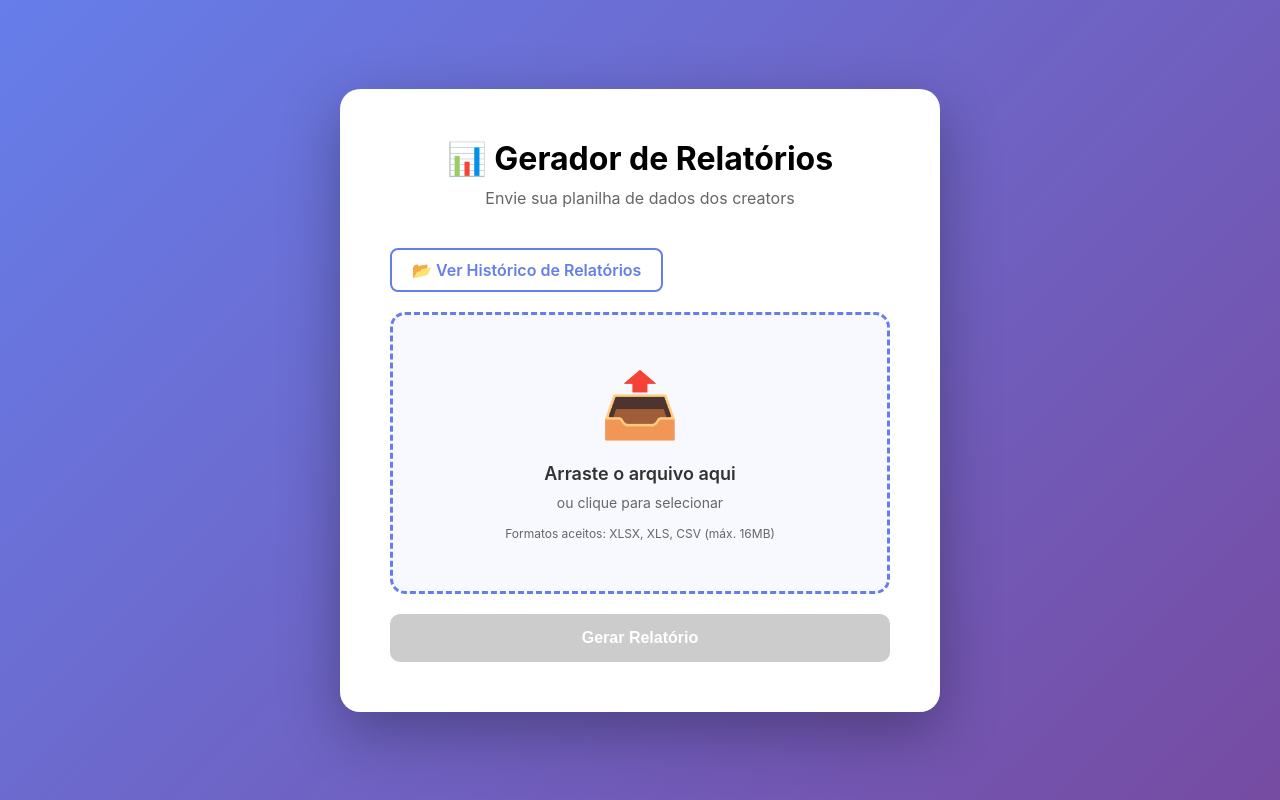
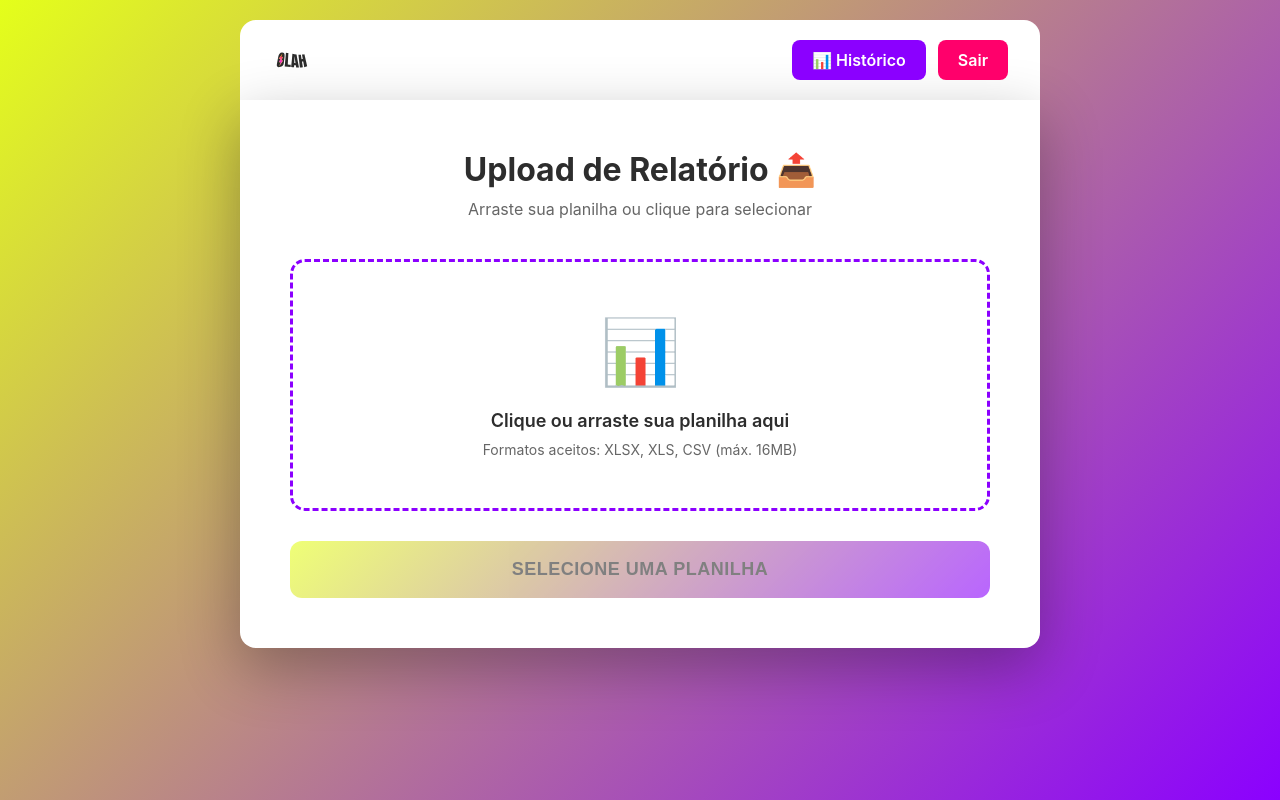
Before and after one commit to mktdgustavo-cmyk/tiktok-agency-reports, a Flask app: template templates/index.html in a window 1280 px wide. Run offline with Flask 3, Linux system fonts and the light colour scheme; the template is opened without the code that fills it, so the values that code supplies are empty.

Commit message:
Update index.html

```diff
--- a/templates/index.html
+++ b/templates/index.html
@@ -3,7 +3,7 @@
 <head>
     <meta charset="UTF-8">
     <meta name="viewport" content="width=device-width, initial-scale=1.0">
-    <title>Gerador de Relatórios - Agência</title>
+    <title>Upload · OLAH Agência</title>
     <style>
         * {
             margin: 0;
@@ -12,28 +12,77 @@
         }
 
         body {
-            font-family: -apple-system, BlinkMacSystemFont, 'Segoe UI', 'Roboto', sans-serif;
-            background: linear-gradient(135deg, #667eea 0%, #764ba2 100%);
+            font-family: 'Archivo', -apple-system, BlinkMacSystemFont, 'Segoe UI', sans-serif;
+            background: linear-gradient(135deg, #E4FF1A 0%, #8B00FF 100%);
             min-height: 100vh;
-            display: flex;
-            align-items: center;
-            justify-content: center;
             padding: 20px;
         }
 
+        /* Header */
+        .header {
+            background: white;
+            padding: 20px 32px;
+            border-radius: 16px 16px 0 0;
+            max-width: 800px;
+            margin: 0 auto 0;
+            display: flex;
+            justify-content: space-between;
+            align-items: center;
+        }
+
+        .logo {
+            height: 40px;
+        }
+
+        .header-actions {
+            display: flex;
+            gap: 12px;
+        }
+
+        .btn-header {
+            padding: 10px 20px;
+            border: none;
+            border-radius: 8px;
+            font-weight: 600;
+            cursor: pointer;
+            transition: all 0.3s;
+            text-decoration: none;
+            display: inline-block;
+        }
+
+        .btn-historico {
+            background: #8B00FF;
+            color: white;
+        }
+
+        .btn-historico:hover {
+            background: #7000CC;
+        }
+
+        .btn-logout {
+            background: #FF006B;
+            color: white;
+        }
+
+        .btn-logout:hover {
+            background: #E4FF1A;
+            color: #2D2D2D;
+        }
+
+        /* Container Principal */
         .container {
             background: white;
-            border-radius: 20px;
+            border-radius: 0 0 16px 16px;
             box-shadow: 0 20px 60px rgba(0,0,0,0.3);
             padding: 50px;
-            max-width: 600px;
-            width: 100%;
+            max-width: 800px;
+            margin: 0 auto;
         }
 
         h1 {
             font-size: 32px;
             margin-bottom: 10px;
-            color: #000;
+            color: #2D2D2D;
             text-align: center;
         }
 
@@ -44,25 +93,25 @@
             font-size: 16px;
         }
 
+        /* Upload Area */
         .upload-area {
-            border: 3px dashed #667eea;
+            border: 3px dashed #8B00FF;
             border-radius: 15px;
             padding: 50px 30px;
             text-align: center;
             cursor: pointer;
-            transition: all 0.3s ease;
-            background: #f8f9ff;
+            transition: all 0.3s;
+            margin-bottom: 30px;
         }
 
         .upload-area:hover {
-            border-color: #764ba2;
-            background: #f0f2ff;
+            border-color: #E4FF1A;
+            background: rgba(228, 255, 26, 0.1);
         }
 
         .upload-area.dragover {
-            border-color: #764ba2;
-            background: #e8ebff;
-            transform: scale(1.02);
+            border-color: #FF006B;
+            background: rgba(255, 0, 107, 0.1);
         }
 
         .upload-icon {
@@ -72,196 +121,218 @@
 
         .upload-text {
             font-size: 18px;
-            color: #333;
+            color: #2D2D2D;
             margin-bottom: 10px;
             font-weight: 600;
         }
 
-        .upload-subtext {
+        .upload-hint {
             font-size: 14px;
             color: #666;
         }
 
-        input[type="file"] {
+        #fileInput {
             display: none;
         }
 
-        .btn {
-            display: inline-block;
-            padding: 15px 40px;
-            background: linear-gradient(135deg, #667eea 0%, #764ba2 100%);
-            color: white;
-            border: none;
+        .file-info {
+            display: none;
+            background: rgba(139, 0, 255, 0.1);
+            padding: 15px;
             border-radius: 10px;
-            font-size: 16px;
-            font-weight: 600;
-            cursor: pointer;
-            transition: all 0.3s ease;
-            margin-top: 20px;
-            width: 100%;
+            margin-bottom: 20px;
+            text-align: center;
         }
 
-        .btn:hover {
-            transform: translateY(-2px);
-            box-shadow: 0 10px 20px rgba(102, 126, 234, 0.4);
+        .file-info.show {
+            display: block;
         }
 
-        .btn:disabled {
-            background: #ccc;
-            cursor: not-allowed;
-            transform: none;
+        .file-name {
+            font-weight: 600;
+            color: #8B00FF;
+            font-size: 16px;
         }
 
-        .progress {
+        /* Botão de Upload */
+        .btn-upload {
+            width: 100%;
+            padding: 18px;
+            background: linear-gradient(135deg, #E4FF1A 0%, #8B00FF 100%);
+            border: none;
+            border-radius: 12px;
+            font-size: 18px;
+            font-weight: 700;
+            color: #2D2D2D;
+            cursor: pointer;
+            transition: all 0.3s;
+            text-transform: uppercase;
+            letter-spacing: 0.5px;
+        }
+
+        .btn-upload:hover:not(:disabled) {
+            transform: translateY(-2px);
+            box-shadow: 0 8px 20px rgba(139, 0, 255, 0.3);
+        }
+
+        .btn-upload:disabled {
+            opacity: 0.6;
+            cursor: not-allowed;
+        }
+
+        /* Progress Bar */
+        .progress-container {
             display: none;
-            margin-top: 30px;
+            margin: 20px 0;
+        }
+
+        .progress-container.show {
+            display: block;
         }
 
         .progress-bar {
             width: 100%;
-            height: 10px;
-            background: #e0e0e0;
-            border-radius: 10px;
+            height: 30px;
+            background: #F5F5F5;
+            border-radius: 15px;
             overflow: hidden;
+            position: relative;
         }
 
-        .progress-bar-fill {
+        .progress-fill {
             height: 100%;
-            background: linear-gradient(90deg, #667eea 0%, #764ba2 100%);
+            background: linear-gradient(90deg, #E4FF1A 0%, #8B00FF 100%);
             width: 0%;
-            transition: width 0.3s ease;
-            animation: pulse 1.5s infinite;
-        }
-
-        @keyframes pulse {
-            0%, 100% { opacity: 1; }
-            50% { opacity: 0.6; }
+            transition: width 0.3s;
+            display: flex;
+            align-items: center;
+            justify-content: center;
         }
 
         .progress-text {
+            position: absolute;
+            width: 100%;
             text-align: center;
-            margin-top: 10px;
-            color: #666;
+            line-height: 30px;
+            font-weight: 600;
+            color: #2D2D2D;
             font-size: 14px;
         }
 
-        .alert {
-            padding: 15px;
-            border-radius: 10px;
-            margin-top: 20px;
-            display: none;
-        }
-
-        .alert-success {
-            background: #e8f5e9;
-            border: 2px solid #4caf50;
-            color: #2e7d32;
-        }
-
-        .alert-error {
-            background: #ffebee;
-            border: 2px solid #f44336;
-            color: #c62828;
-        }
-
-        .file-info {
-            display: none;
-            margin-top: 20px;
-            padding: 15px;
-            background: #f0f2ff;
-            border-radius: 10px;
-            border-left: 4px solid #667eea;
-        }
-
-        .file-name {
-            font-weight: 600;
-            color: #333;
-            margin-bottom: 5px;
-        }
-
-        .file-size {
-            font-size: 14px;
-            color: #666;
-        }
-
+        /* Actions (Ver Relatório / Baixar PDF) */
         .actions {
             display: none;
-            margin-top: 30px;
-            gap: 15px;
+            gap: 12px;
+            margin-top: 20px;
         }
 
         .actions.show {
             display: flex;
         }
 
-        .btn-secondary {
-            background: white;
-            color: #667eea;
-            border: 2px solid #667eea;
+        .btn-action {
+            flex: 1;
+            padding: 14px;
+            border: none;
+            border-radius: 10px;
+            font-weight: 600;
+            cursor: pointer;
+            transition: all 0.3s;
+            font-size: 15px;
         }
 
-        .btn-secondary:hover {
-            background: #f8f9ff;
+        .btn-view {
+            background: #8B00FF;
+            color: white;
         }
 
-        .loading-spinner {
-            display: inline-block;
-            width: 20px;
-            height: 20px;
-            border: 3px solid rgba(255,255,255,.3);
-            border-radius: 50%;
-            border-top-color: white;
-            animation: spin 1s linear infinite;
-            margin-right: 10px;
+        .btn-view:hover {
+            background: #7000CC;
         }
 
-        @keyframes spin {
-            to { transform: rotate(360deg); }
+        .btn-pdf {
+            background: #FF006B;
+            color: white;
+        }
+
+        .btn-pdf:hover {
+            background: #E4FF1A;
+            color: #2D2D2D;
+        }
+
+        /* Alerts */
+        .alert {
+            padding: 15px 20px;
+            border-radius: 10px;
+            margin-bottom: 20px;
+            display: none;
+        }
+
+        .alert.show {
+            display: block;
+        }
+
+        .alert-success {
+            background: rgba(228, 255, 26, 0.2);
+            border-left: 4px solid #E4FF1A;
+            color: #2D2D2D;
+        }
+
+        .alert-error {
+            background: rgba(255, 0, 107, 0.2);
+            border-left: 4px solid #FF006B;
+            color: #FF006B;
         }
     </style>
 </head>
 <body>
+    <!-- Header -->
+    <div class="header">
+        <img src="/static/img/PRINCIPAL.svg" alt="OLAH" class="logo">
+        <div class="header-actions">
+            <a href="/historico" class="btn-header btn-historico">📊 Histórico</a>
+            <a href="/logout" class="btn-header btn-logout">Sair</a>
+        </div>
+    </div>
+
+    <!-- Container Principal -->
     <div class="container">
-        <h1>📊 Gerador de Relatórios</h1>
-        <p class="subtitle">Envie sua planilha de dados dos creators</p>
+        <h1>Upload de Relatório 📤</h1>
+        <p class="subtitle">Arraste sua planilha ou clique para selecionar</p>
 
-        <a href="/historico" style="display: inline-block; margin-bottom: 20px; padding: 10px 20px; background: white; color: #667eea; border: 2px solid #667eea; border-radius: 8px; text-decoration: none; font-weight: 600; transition: all 0.3s ease;">
-            📂 Ver Histórico de Relatórios
-        </a>
+        <!-- Alerts -->
+        <div id="successAlert" class="alert alert-success"></div>
+        <div id="errorAlert" class="alert alert-error"></div>
 
+        <!-- Upload Area -->
         <div class="upload-area" id="uploadArea">
-            <div class="upload-icon">📤</div>
-            <div class="upload-text">Arraste o arquivo aqui</div>
-            <div class="upload-subtext">ou clique para selecionar</div>
-            <div class="upload-subtext" style="margin-top: 15px; font-size: 12px;">
-                Formatos aceitos: XLSX, XLS, CSV (máx. 16MB)
-            </div>
+            <div class="upload-icon">📊</div>
+            <div class="upload-text">Clique ou arraste sua planilha aqui</div>
+            <div class="upload-hint">Formatos aceitos: XLSX, XLS, CSV (máx. 16MB)</div>
         </div>
 
         <input type="file" id="fileInput" accept=".xlsx,.xls,.csv">
 
+        <!-- File Info -->
         <div class="file-info" id="fileInfo">
             <div class="file-name" id="fileName"></div>
-            <div class="file-size" id="fileSize"></div>
         </div>
 
-        <button class="btn" id="uploadBtn" disabled>
-            Gerar Relatório
-        </button>
-
-        <div class="progress" id="progress">
+        <!-- Progress -->
+        <div class="progress-container" id="progressContainer">
             <div class="progress-bar">
-                <div class="progress-bar-fill" id="progressFill"></div>
+                <div class="progress-fill" id="progressFill"></div>
+                <div class="progress-text" id="progressText">0%</div>
             </div>
-            <div class="progress-text" id="progressText">Processando...</div>
         </div>
 
-        <div class="alert alert-success" id="successAlert"></div>
-        <div class="alert alert-error" id="errorAlert"></div>
+        <!-- Upload Button -->
+        <button class="btn-upload" id="uploadBtn" disabled>Selecione uma planilha</button>
 
+        <!-- Actions -->
         <div class="actions" id="actions">
-            <button class="btn" id="viewReportBtn">📄 Ver Relatório</button>
-            <button class="btn btn-secondary" id="downloadPdfBtn">📥 Baixar PDF</button>
+            <button class="btn-action btn-view" id="viewReportBtn">👁️ Ver Relatório</button>
+            <button class="btn-action btn-pdf" id="downloadPdfBtn">📄 Baixar PDF</button>
         </div>
     </div>
 
@@ -270,24 +341,31 @@
         const fileInput = document.getElementById('fileInput');
         const fileInfo = document.getElementById('fileInfo');
         const fileName = document.getElementById('fileName');
-        const fileSize = document.getElementById('fileSize');
         const uploadBtn = document.getElementById('uploadBtn');
-        const progress = document.getElementById('progress');
+        const progressContainer = document.getElementById('progressContainer');
         const progressFill = document.getElementById('progressFill');
         const progressText = document.getElementById('progressText');
-        const successAlert = document.getElementById('successAlert');
-        const errorAlert = document.getElementById('errorAlert');
         const actions = document.getElementById('actions');
         const viewReportBtn = document.getElementById('viewReportBtn');
         const downloadPdfBtn = document.getElementById('downloadPdfBtn');
+        const successAlert = document.getElementById('successAlert');
+        const errorAlert = document.getElementById('errorAlert');
 
         let selectedFile = null;
         let reportUrls = null;
 
-        // Upload area click
+        // Click to upload
         uploadArea.addEventListener('click', () => fileInput.click());
 
-        // Drag & drop
+        // File selection
+        fileInput.addEventListener('change', (e) => {
+            const file = e.target.files[0];
+            if (file) {
+                handleFile(file);
+            }
+        });
+
+        // Drag and drop
         uploadArea.addEventListener('dragover', (e) => {
             e.preventDefault();
             uploadArea.classList.add('dragover');
@@ -300,54 +378,31 @@
         uploadArea.addEventListener('drop', (e) => {
             e.preventDefault();
             uploadArea.classList.remove('dragover');
-
-            const files = e.dataTransfer.files;
-            if (files.length > 0) {
-                handleFile(files[0]);
-            }
-        });
-
-        // File input change
-        fileInput.addEventListener('change', (e) => {
-            if (e.target.files.length > 0) {
-                handleFile(e.target.files[0]);
+            const file = e.dataTransfer.files[0];
+            if (file) {
+                handleFile(file);
             }
         });
 
         function handleFile(file) {
-            // Validar extensão
-            const validExtensions = ['xlsx', 'xls', 'csv'];
-            const extension = file.name.split('.').pop().toLowerCase();
+            const validExtensions = ['.xlsx', '.xls', '.csv'];
+            const extension = '.' + file.name.split('.').pop().toLowerCase();
 
             if (!validExtensions.includes(extension)) {
-                showError('Formato não suportado. Use XLSX, XLS ou CSV');
+                showError('Formato inválido! Use XLSX, XLS ou CSV.');
                 return;
             }
 
-            // Validar tamanho (16MB)
             if (file.size > 16 * 1024 * 1024) {
-                showError('Arquivo muito grande. Máximo: 16MB');
+                showError('Arquivo muito grande! Máximo 16MB.');
                 return;
             }
 
             selectedFile = file;
-
-            // Mostrar info do arquivo
-            fileName.textContent = file.name;
-            fileSize.textContent = formatFileSize(file.size);
-            fileInfo.style.display = 'block';
-
-            // Habilitar botão
+            fileName.textContent = `📄 ${file.name}`;
+            fileInfo.classList.add('show');
             uploadBtn.disabled = false;
-
-            // Esconder alertas
-            hideAlerts();
-        }
-
-        function formatFileSize(bytes) {
-            if (bytes < 1024) return bytes + ' B';
-            if (bytes < 1024 * 1024) return (bytes / 1024).toFixed(1) + ' KB';
-            return (bytes / (1024 * 1024)).toFixed(1) + ' MB';
+            uploadBtn.textContent = 'Gerar Relatório 🚀';
         }
 
         // Upload
@@ -357,13 +412,20 @@
             const formData = new FormData();
             formData.append('file', selectedFile);
 
-            // Mostrar progress
-            progress.style.display = 'block';
             uploadBtn.disabled = true;
-            uploadBtn.innerHTML = '<span class="loading-spinner"></span>Processando...';
-            progressText.textContent = 'Analisando dados...';
-            hideAlerts();
+            uploadBtn.textContent = 'Processando...';
+            progressContainer.classList.add('show');
             actions.classList.remove('show');
+
+            // Simulate progress
+            let progress = 0;
+            const progressInterval = setInterval(() => {
+                progress += 5;
+                if (progress <= 90) {
+                    progressFill.style.width = progress + '%';
+                    progressText.textContent = progress + '%';
+                }
+            }, 200);
 
             try {
                 const response = await fetch('/upload', {
@@ -371,13 +433,16 @@
                     body: formData
                 });
 
+                clearInterval(progressInterval);
+
+                if (!response.ok) {
+                    const error = await response.json();
+                    throw new Error(error.erro || 'Erro ao processar arquivo');
+                }
+
                 const result = await response.json();
 
-                if (!response.ok) {
-                    throw new Error(result.error || 'Erro ao processar arquivo');
-                }
-
-                // Sucesso
+                // Success
                 progressFill.style.width = '100%';
                 progressText.textContent = 'Concluído!';
 
@@ -389,22 +454,23 @@
                 showSuccess('Relatório gerado com sucesso! 🎉');
                 actions.classList.add('show');
 
-                // Reset após 2s
+                // Reset after 2s
                 setTimeout(() => {
-                    progress.style.display = 'none';
+                    progressContainer.classList.remove('show');
                     progressFill.style.width = '0%';
                 }, 2000);
 
             } catch (error) {
+                clearInterval(progressInterval);
                 progressFill.style.width = '0%';
-                progress.style.display = 'none';
+                progressContainer.classList.remove('show');
                 showError(error.message);
                 uploadBtn.disabled = false;
-                uploadBtn.textContent = 'Gerar Relatório';
+                uploadBtn.textContent = 'Gerar Relatório 🚀';
             }
         });
 
-        // Ver relatório
+        // View report
         viewReportBtn.addEventListener('click', () => {
             if (reportUrls) {
                 window.open(reportUrls.html, '_blank');
@@ -420,19 +486,14 @@
 
         function showSuccess(message) {
             successAlert.textContent = message;
-            successAlert.style.display = 'block';
-            errorAlert.style.display = 'none';
+            successAlert.classList.add('show');
+            errorAlert.classList.remove('show');
         }
 
         function showError(message) {
             errorAlert.textContent = '❌ ' + message;
-            errorAlert.style.display = 'block';
-            successAlert.style.display = 'none';
-        }
-
-        function hideAlerts() {
-            successAlert.style.display = 'none';
-            errorAlert.style.display = 'none';
+            errorAlert.classList.add('show');
+            successAlert.classList.remove('show');
         }
     </script>
 </body>
```
